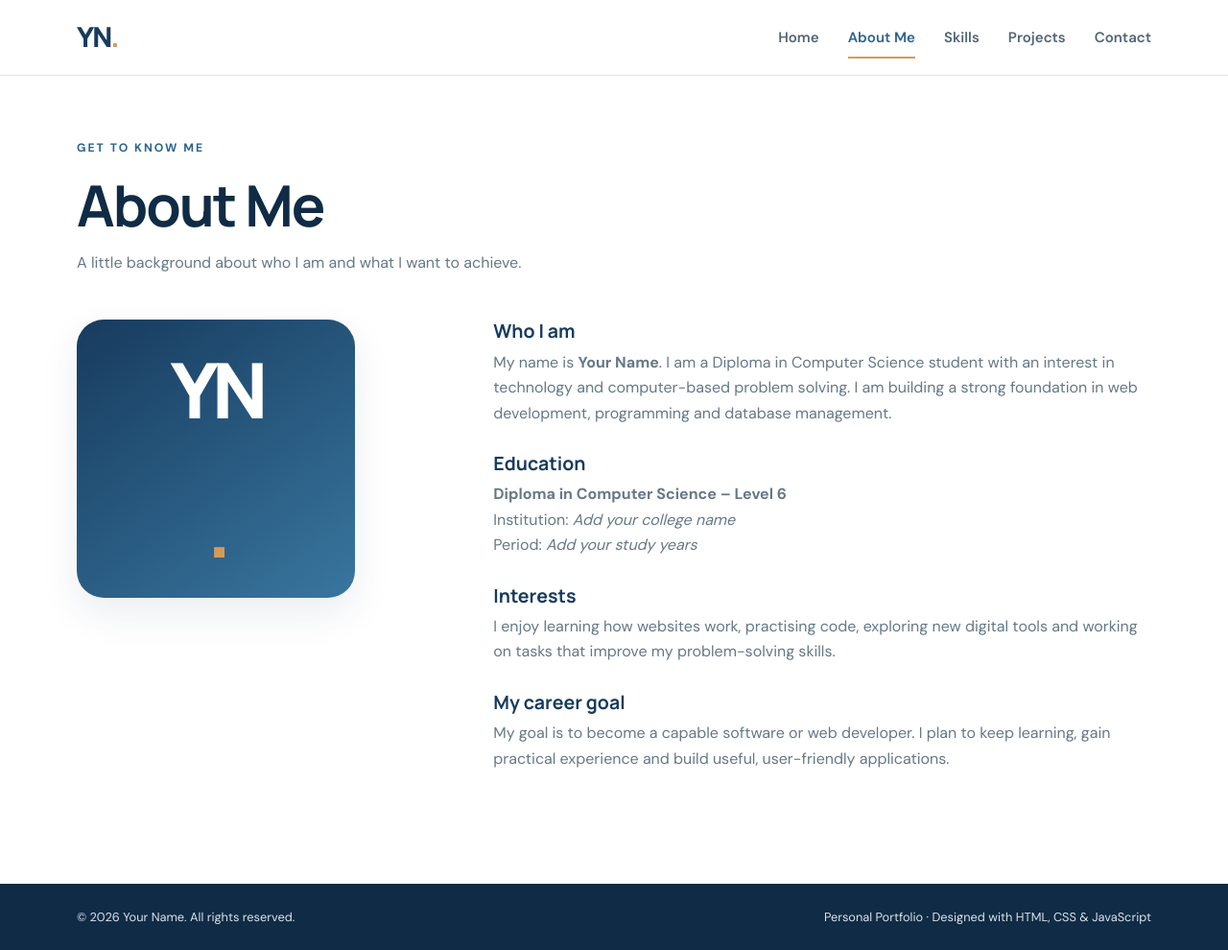
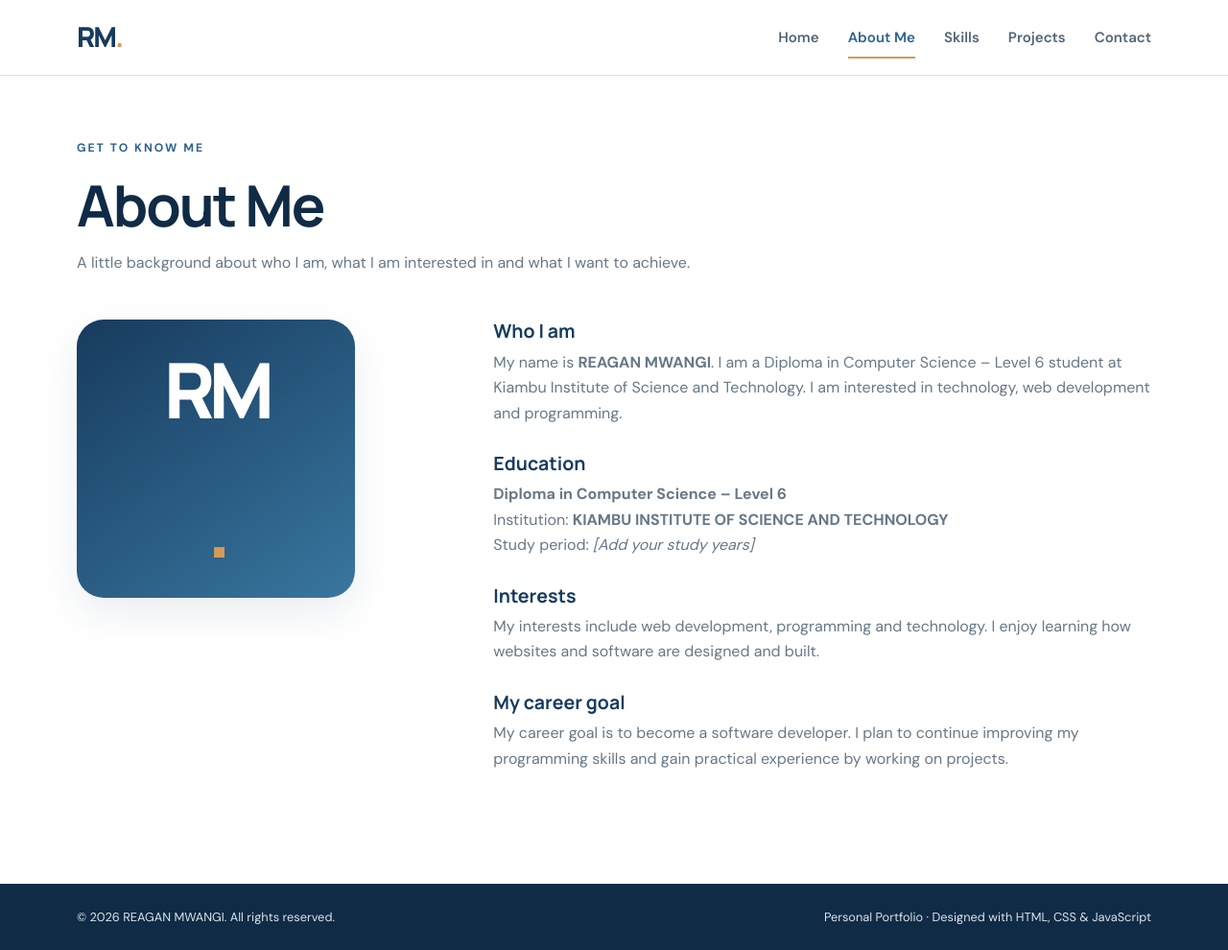
Before and after one commit to Reagan-tech456/fluffy-computing-machine, a plain HTML site: page about.html in a window 1280 px wide. Shown: the whole page at 96% size. Drawn offline with Linux system fonts and the light colour scheme.

Commit message:
Personalize portfolio with Reagan Mwangi details

```diff
--- a/about.html
+++ b/about.html
@@ -3,35 +3,35 @@
 <head>
   <meta charset="UTF-8">
   <meta name="viewport" content="width=device-width, initial-scale=1.0">
-  <meta name="description" content="Learn about my background, education, interests and career goals.">
-  <title>About Me | Your Name – Portfolio</title>
+  <meta name="description" content="About Reagan Mwangi, Diploma in Computer Science student at Kiambu Institute of Science and Technology.">
+  <title>About Me | Reagan Mwangi – Portfolio</title>
   <link rel="stylesheet" href="style.css">
   <script src="script.js" defer></script>
 </head>
 <body>
   <header class="site-header"><div class="container header-inner">
-    <a class="brand" href="index.html" aria-label="Your Name home">YN<span>.</span></a>
+    <a class="brand" href="index.html" aria-label="Reagan Mwangi home">RM<span>.</span></a>
     <button class="menu-toggle" type="button" aria-label="Open navigation" aria-expanded="false">☰</button>
     <nav class="navigation" aria-label="Main navigation">
       <a href="index.html">Home</a><a class="active" href="about.html" aria-current="page">About Me</a><a href="skills.html">Skills</a><a href="projects.html">Projects</a><a href="contact.html">Contact</a>
     </nav>
   </div></header>
   <main class="container page-main">
-    <section class="page-heading"><p class="eyebrow">GET TO KNOW ME</p><h1>About Me</h1><p>A little background about who I am and what I want to achieve.</p></section>
+    <section class="page-heading"><p class="eyebrow">GET TO KNOW ME</p><h1>About Me</h1><p>A little background about who I am, what I am interested in and what I want to achieve.</p></section>
     <section class="about-layout">
-      <div class="about-mark">YN<span>.</span></div>
+      <div class="about-mark">RM<span>.</span></div>
       <div class="about-copy">
         <h2>Who I am</h2>
-        <p>My name is <strong>Your Name</strong>. I am a Diploma in Computer Science student with an interest in technology and computer-based problem solving. I am building a strong foundation in web development, programming and database management.</p>
+        <p>My name is <strong>REAGAN MWANGI</strong>. I am a Diploma in Computer Science – Level 6 student at Kiambu Institute of Science and Technology. I am interested in technology, web development and programming.</p>
         <h2>Education</h2>
-        <p><strong>Diploma in Computer Science – Level 6</strong><br>Institution: <em>Add your college name</em><br>Period: <em>Add your study years</em></p>
+        <p><strong>Diploma in Computer Science – Level 6</strong><br>Institution: <strong>KIAMBU INSTITUTE OF SCIENCE AND TECHNOLOGY</strong><br>Study period: <em>[Add your study years]</em></p>
         <h2>Interests</h2>
-        <p>I enjoy learning how websites work, practising code, exploring new digital tools and working on tasks that improve my problem-solving skills.</p>
+        <p>My interests include web development, programming and technology. I enjoy learning how websites and software are designed and built.</p>
         <h2>My career goal</h2>
-        <p>My goal is to become a capable software or web developer. I plan to keep learning, gain practical experience and build useful, user-friendly applications.</p>
+        <p>My career goal is to become a software developer. I plan to continue improving my programming skills and gain practical experience by working on projects.</p>
       </div>
     </section>
   </main>
-  <footer class="site-footer"><div class="container footer-inner"><p>© <span class="year"></span> Your Name. All rights reserved.</p><p>Personal Portfolio · Designed with HTML, CSS &amp; JavaScript</p></div></footer>
+  <footer class="site-footer"><div class="container footer-inner"><p>© <span class="year"></span> REAGAN MWANGI. All rights reserved.</p><p>Personal Portfolio · Designed with HTML, CSS &amp; JavaScript</p></div></footer>
 </body>
 </html>
```
